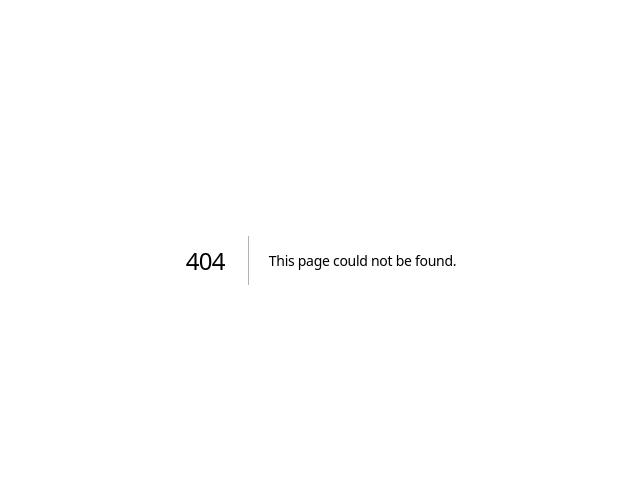
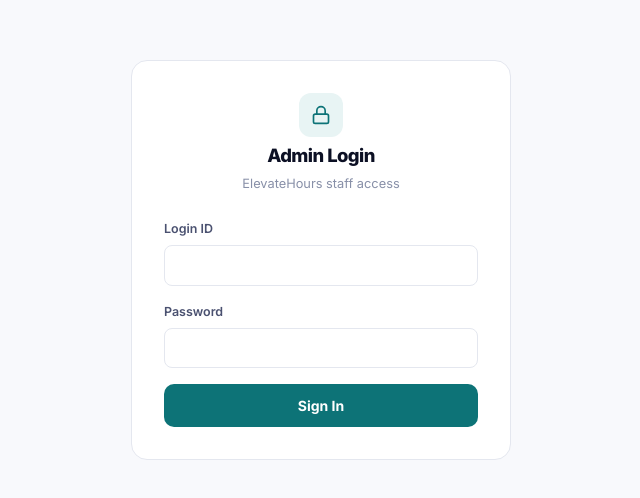
Before and after one commit to Ja-b-ir/ElevateHours, a Next.js app: page /admin/login in a window 1280 px wide. Before the commit this address had no page. Shown: the part 140-638 px from the top of the page, without its empty margins (319-959 px from the left). Built offline with nearby package versions, Linux system fonts and the light colour scheme; no server answers.

Commit message:
Create page.jsx

```diff
--- /dev/null
+++ b/src/app/admin/login/page.jsx
@@ -0,0 +1,105 @@
+'use client'
+import { useState } from 'react'
+import { useRouter } from 'next/navigation'
+import { supabase } from '@/lib/supabase'
+import { Lock } from 'lucide-react'
+
+export default function AdminLoginPage() {
+  const router = useRouter()
+  const [loginId, setLoginId] = useState('')
+  const [password, setPassword] = useState('')
+  const [error, setError] = useState('')
+  const [loading, setLoading] = useState(false)
+
+  const handleSubmit = async (e) => {
+    e.preventDefault()
+    setError('')
+    setLoading(true)
+    try {
+      const email = loginId.includes('@') ? loginId : `${loginId}@admin.elevatehours.internal`
+
+      const { data, error: signInError } = await supabase.auth.signInWithPassword({ email, password })
+      if (signInError) {
+        setError('Incorrect login ID or password.')
+        setLoading(false)
+        return
+      }
+
+      const { data: adminRow } = await supabase
+        .from('admin_users')
+        .select('id')
+        .eq('id', data.user.id)
+        .maybeSingle()
+
+      if (!adminRow) {
+        await supabase.auth.signOut()
+        setError('This account does not have admin access.')
+        setLoading(false)
+        return
+      }
+
+      router.push('/admin/dashboard')
+    } catch (err) {
+      console.error(err)
+      setError('Something went wrong. Please try again.')
+      setLoading(false)
+    }
+  }
+
+  return (
+    <div style={{ minHeight: '100vh', display: 'flex', alignItems: 'center', justifyContent: 'center', background: 'var(--bg, #f7f8f5)', padding: '1.5rem' }}>
+      <form
+        onSubmit={handleSubmit}
+        style={{
+          width: '100%', maxWidth: 380, background: 'var(--surface, #fff)', border: '1px solid var(--border, #e2e2e2)',
+          borderRadius: 16, padding: '2rem', display: 'flex', flexDirection: 'column', gap: '1rem',
+        }}
+      >
+        <div style={{ display: 'flex', flexDirection: 'column', alignItems: 'center', gap: '0.5rem', marginBottom: '0.5rem' }}>
+          <div style={{ width: 44, height: 44, borderRadius: 12, background: 'var(--brand-light, #e6f2f1)', display: 'flex', alignItems: 'center', justifyContent: 'center' }}>
+            <Lock size={20} style={{ color: 'var(--brand, #0b7375)' }} />
+          </div>
+          <h1 style={{ fontSize: '1.15rem', fontWeight: 800, margin: 0 }}>Admin Login</h1>
+          <p style={{ fontSize: '0.8rem', color: 'var(--text-3, #888)', margin: 0 }}>ElevateHours staff access</p>
+        </div>
+
+        <div>
+          <label style={{ display: 'block', fontSize: '0.78rem', fontWeight: 600, marginBottom: '0.4rem', color: 'var(--text-2, #555)' }}>Login ID</label>
+          <input
+            type="text"
+            value={loginId}
+            onChange={(e) => setLoginId(e.target.value)}
+            required
+            autoComplete="username"
+            style={{ width: '100%', padding: '0.7rem 0.85rem', borderRadius: 8, border: '1px solid var(--border, #e2e2e2)', fontSize: '0.875rem', boxSizing: 'border-box' }}
+          />
+        </div>
+
+        <div>
+          <label style={{ display: 'block', fontSize: '0.78rem', fontWeight: 600, marginBottom: '0.4rem', color: 'var(--text-2, #555)' }}>Password</label>
+          <input
+            type="password"
+            value={password}
+            onChange={(e) => setPassword(e.target.value)}
+            required
+            autoComplete="current-password"
+            style={{ width: '100%', padding: '0.7rem 0.85rem', borderRadius: 8, border: '1px solid var(--border, #e2e2e2)', fontSize: '0.875rem', boxSizing: 'border-box' }}
+          />
+        </div>
+
+        {error && <div style={{ color: '#d33', fontSize: '0.8rem', fontWeight: 600 }}>{error}</div>}
+
+        <button
+          type="submit"
+          disabled={loading}
+          style={{
+            padding: '0.8rem', borderRadius: 10, background: 'var(--brand, #0b7375)', color: 'white', border: 'none',
+            fontWeight: 700, fontSize: '0.875rem', cursor: loading ? 'not-allowed' : 'pointer', opacity: loading ? 0.7 : 1,
+          }}
+        >
+          {loading ? 'Signing in...' : 'Sign In'}
+        </button>
+      </form>
+    </div>
+  )
+}
```
